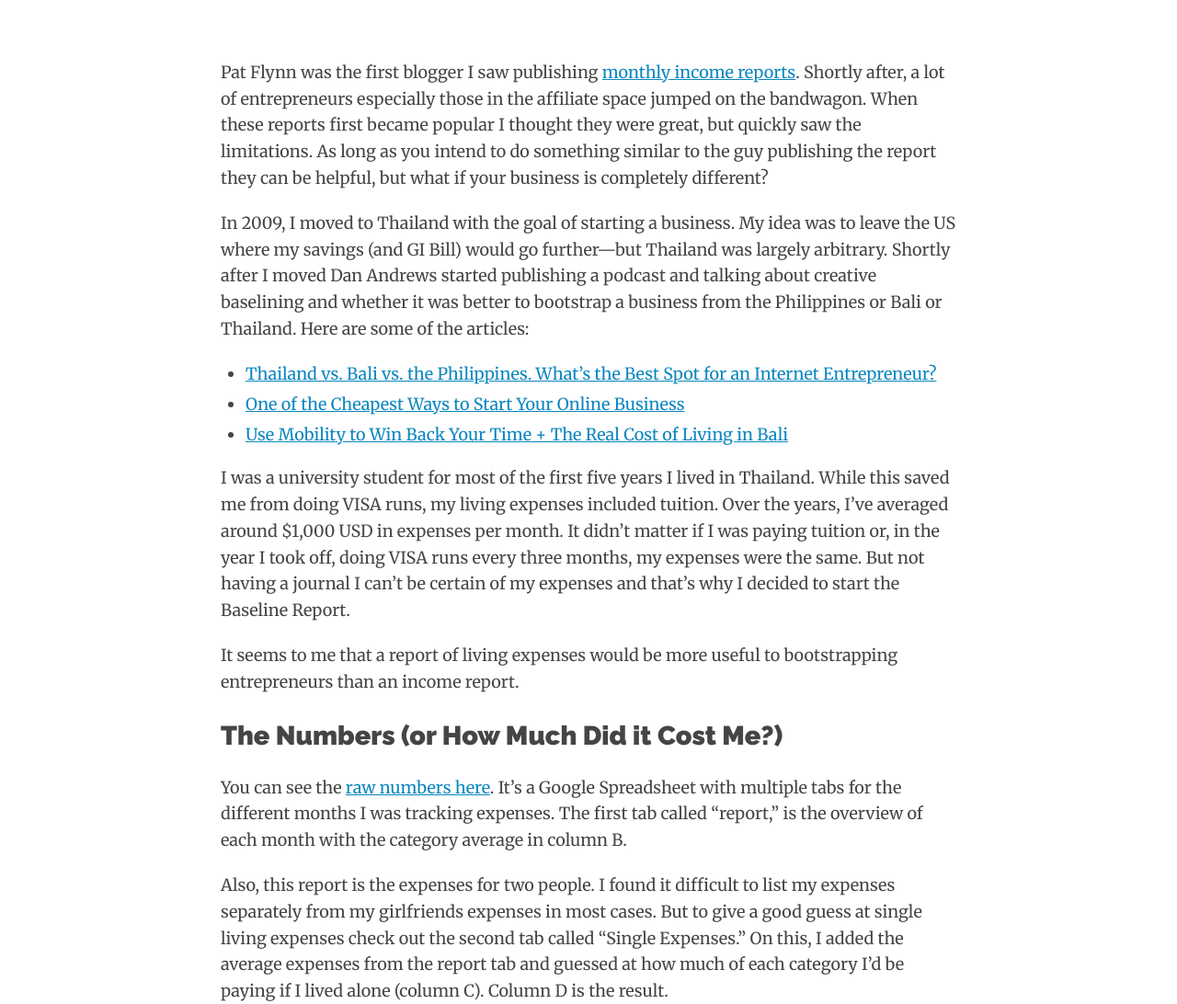
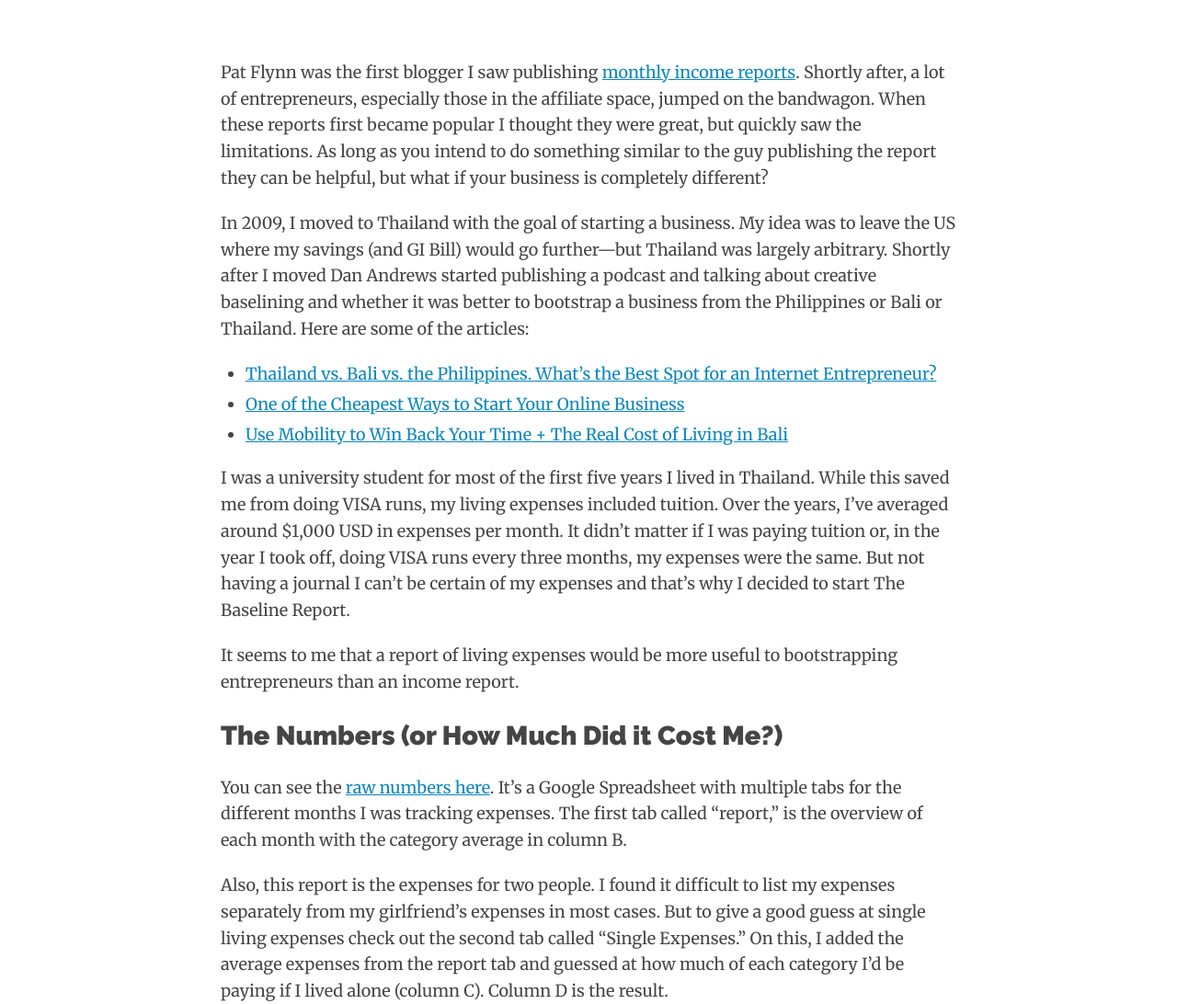
Before and after one commit to bradonomics/bradonomics.com, a Jekyll site: the page built from _posts/2014-08-01-baseline-report.md, in a window 1280 px wide. Shown: the part 277-1369 px from the top of the page at 92% size. Built offline with Jekyll 4.4.1, drawn with Linux system fonts in a browser that asks for light colours.

Commit message:
Minor update to grammar, links, and spacing

```diff
--- a/_posts/2014-08-01-baseline-report.md
+++ b/_posts/2014-08-01-baseline-report.md
@@ -5,7 +5,7 @@
 facebook_image_path:
 ---
 
-Pat Flynn was the first blogger I saw publishing [monthly income reports](http://www.smartpassiveincome.com/tag/monthly-income-report/). Shortly after, a lot of entrepreneurs especially those in the affiliate space jumped on the bandwagon. When these reports first became popular I thought they were great, but quickly saw the limitations. As long as you intend to do something similar to the guy publishing the report they can be helpful, but what if your business is completely different?
+Pat Flynn was the first blogger I saw publishing [monthly income reports](http://www.smartpassiveincome.com/tag/monthly-income-report/). Shortly after, a lot of entrepreneurs, especially those in the affiliate space, jumped on the bandwagon. When these reports first became popular I thought they were great, but quickly saw the limitations. As long as you intend to do something similar to the guy publishing the report they can be helpful, but what if your business is completely different?
 
 In 2009, I moved to Thailand with the goal of starting a business. My idea was to leave the US where my savings (and GI Bill) would go further---but Thailand was largely arbitrary. Shortly after I moved Dan Andrews started publishing a podcast and talking about creative baselining and whether it was better to bootstrap a business from the Philippines or Bali or Thailand. Here are some of the articles:
 
@@ -13,7 +13,7 @@
  - [One of the Cheapest Ways to Start Your Online Business](http://www.tropicalmba.com/for-the-bold-one-of-the-cheapest-ways-to-start-your-online-business/)
  - [Use Mobility to Win Back Your Time + The Real Cost of Living in Bali](http://www.tropicalmba.com/cost-of-living-in-bali/)
 
-I was a university student for most of the first five years I lived in Thailand. While this saved me from doing VISA runs, my living expenses included tuition. Over the years, I've averaged around $1,000 USD in expenses per month. It didn't matter if I was paying tuition or, in the year I took off, doing VISA runs every three months, my expenses were the same. But not having a journal I can't be certain of my expenses and that's why I decided to start the Baseline Report.
+I was a university student for most of the first five years I lived in Thailand. While this saved me from doing VISA runs, my living expenses included tuition. Over the years, I've averaged around $1,000 USD in expenses per month. It didn't matter if I was paying tuition or, in the year I took off, doing VISA runs every three months, my expenses were the same. But not having a journal I can't be certain of my expenses and that's why I decided to start The Baseline Report.
 
 It seems to me that a report of living expenses would be more useful to bootstrapping entrepreneurs than an income report.
 
@@ -21,7 +21,7 @@
 
 You can see the [raw numbers here](https://docs.google.com/spreadsheets/d/1yTC82Nee10J9M567YW90gV7vSFrvHhONJEXw0If8IZ8/). It's a Google Spreadsheet with multiple tabs for the different months I was tracking expenses. The first tab called "report," is the overview of each month with the category average in column B.
 
-Also, this report is the expenses for two people. I found it difficult to list my expenses separately from my girlfriends expenses in most cases. But to give a good guess at single living expenses check out the second tab called "Single Expenses." On this, I added the average expenses from the report tab and guessed at how much of each category I'd be paying if I lived alone (column C). Column D is the result.
+Also, this report is the expenses for two people. I found it difficult to list my expenses separately from my girlfriend's expenses in most cases. But to give a good guess at single living expenses check out the second tab called "Single Expenses." On this, I added the average expenses from the report tab and guessed at how much of each category I'd be paying if I lived alone (column C). Column D is the result.
 
 ### My First Condo in Chiang Mai
 
--- a/_sass/header.scss
+++ b/_sass/header.scss
@@ -1,9 +1,9 @@
 .site-header {
+  margin-bottom: $spacing-unit;
   padding-top: $spacing-unit / 2;
   padding-bottom: $spacing-unit / 2;
   text-align: center;
   @media (min-width: 600px) {
-    margin-bottom: $spacing-unit;
     text-align: right;
   }
 
```
Also changed, not shown: 404.html (+8 -3 lines), _posts/2016-05-10-reading-list-may-2016.md (+4 -1 lines).
